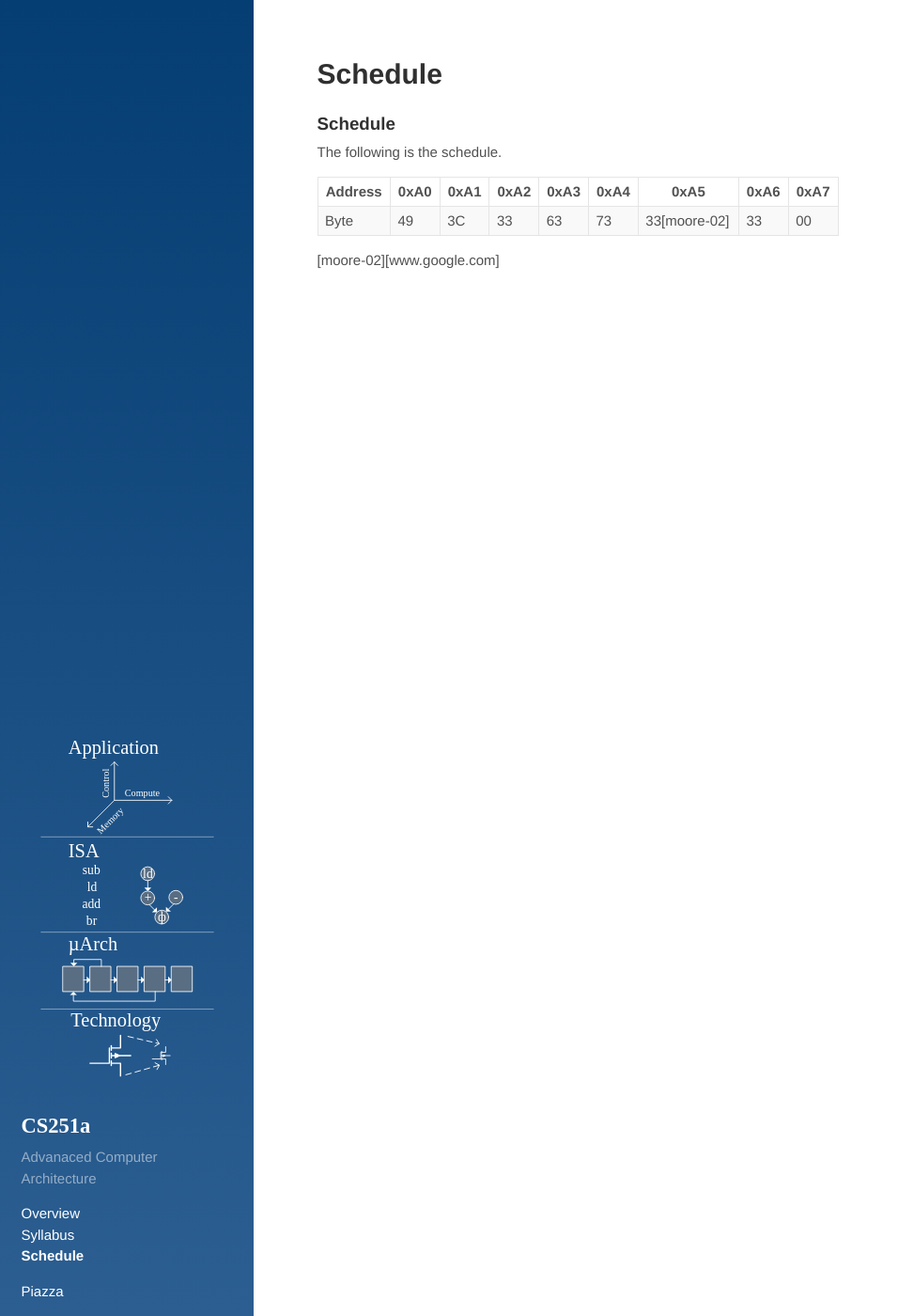
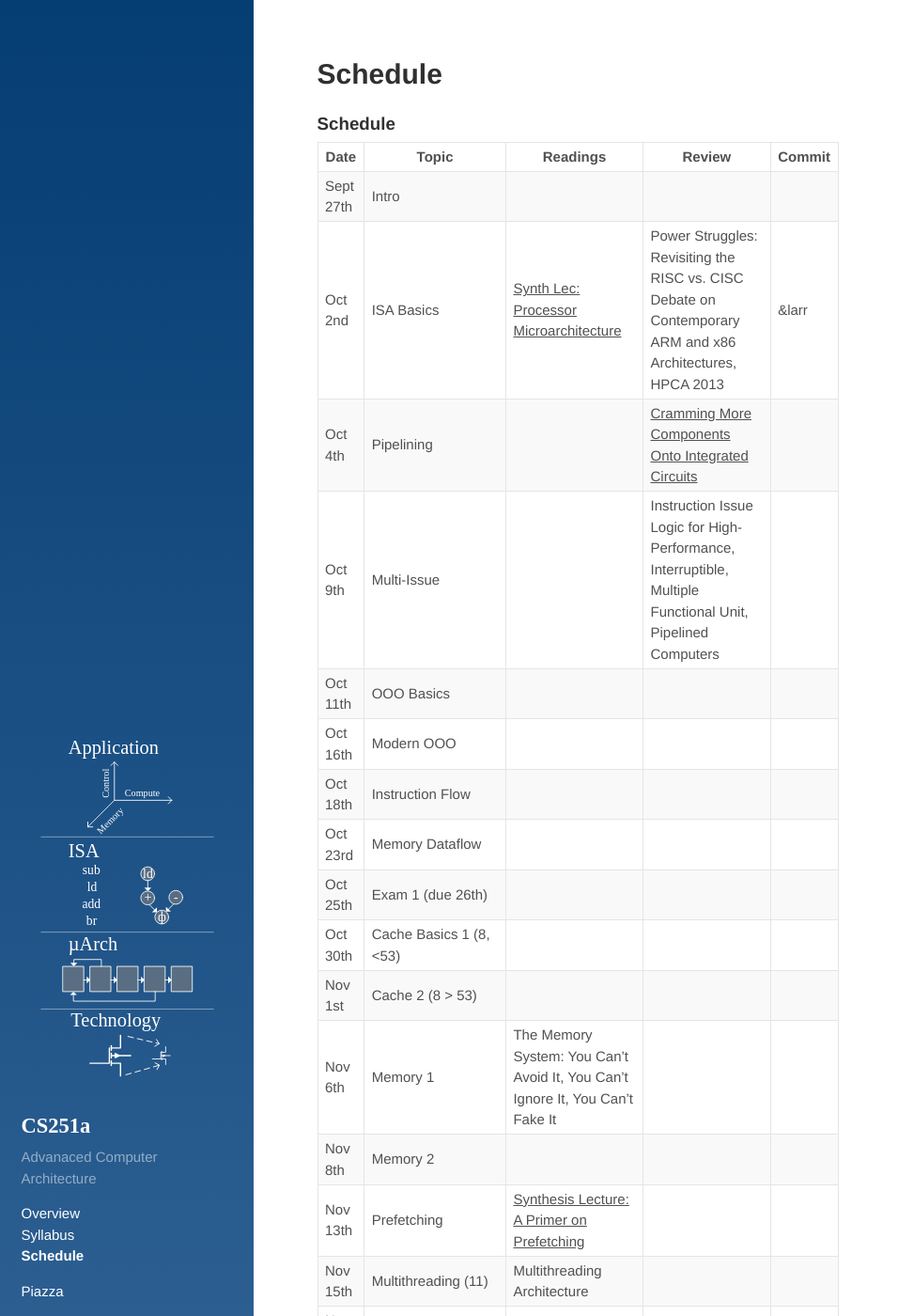
Before and after one commit to PolyArch/cs259, a Jekyll site: the page built from 02-schedule.md, in a window 1280 px wide and 1400 px high. Shown: the whole window at 94% size, without its empty margins (0-956 px from the left). Built offline with Jekyll 4.4.1, drawn with Linux system fonts in a browser that asks for light colours; some of the changed text lies outside the part shown.

Commit message:
first version of schedule

```diff
--- a/02-schedule.md
+++ b/02-schedule.md
@@ -5,11 +5,31 @@ title: Schedule
 
 ### Schedule
 
-The following is the schedule.
-
-| Address | 0xA0 | 0xA1 | 0xA2 | 0xA3 | 0xA4 | 0xA5 | 0xA6 | 0xA7 |
-|---------|------|------|------|------|------|------|------|------|
-| Byte    | 49   | 3C   | 33   | 63   | 73   | 33[moore-02]   | 33   | 00   |
+| Date      | Topic                                  | Readings                                                                      | Review                                                                                                     | Commit |
+|-----------|----------------------------------------|-------------------------------------------------------------------------------|------------------------------------------------------------------------------------------------------------|--------|
+| Sept 27th | Intro                                  |                                                                               |                                                                                                            |        |
+| Oct 2nd   | ISA Basics                             | [Synth Lec: Processor Microarchitecture][synth-proc-micro]                    | Power Struggles: Revisiting the RISC vs. CISC Debate on Contemporary ARM and x86 Architectures, HPCA 2013  | &larr  |
+| Oct 4th   | Pipelining                             |                                                                               | [Cramming More Components Onto Integrated Circuits][moore65]                                               |        |
+| Oct 9th   | Multi-Issue                            |                                                                               | Instruction Issue Logic for High-Performance, Interruptible, Multiple Functional Unit, Pipelined Computers |        |
+| Oct 11th  | OOO Basics                             |                                                                               |                                                                                                            |        |
+| Oct 16th  | Modern OOO                             |                                                                               |                                                                                                            |        |
+| Oct 18th  | Instruction Flow                       |                                                                               |                                                                                                            |        |
+| Oct 23rd  | Memory Dataflow                        |                                                                               |                                                                                                            |        |
+| Oct 25th  | Exam 1 (due 26th)                      |                                                                               |                                                                                                            |        |
+| Oct 30th  | Cache Basics 1  (8, <53)               |                                                                               |                                                                                                            |        |
+| Nov 1st   | Cache 2  (8 > 53)                      |                                                                               |                                                                                                            |        |
+| Nov 6th   | Memory 1                               | The Memory System: You Can't Avoid It, You Can't Ignore It, You Can't Fake It |                                                                                                            |        |
+| Nov 8th   | Memory 2                               |                                                                               |                                                                                                            |        |
+| Nov 13th  | Prefetching                            | [Synthesis Lecture: A Primer on Prefetching][synth-prefetch]                  |                                                                                                            |        |
+| Nov 15th  | Multithreading (11)                    | Multithreading Architecture                                                   |                                                                                                            |        |
+| Nov 20th  | Exam 2 (due 21st)                      |                                                                               |                                                                                                            |        |
+| Nov 27th  | Multiprocessing (12) + synchronizaiton |                                                                               |                                                                                                            |        |
+| Nov 29th  | Security (Spectre/Meltdown)            |                                                                               |                                                                                                            |        |
+| Dec 4th   | SIMD + GPUs                            |                                                                               |                                                                                                            |        |
+| Dec 6th   | Challenges Ahead & Specialization      |                                                                               |                                                                                                            |        |
 
 
-[moore-02][www.google.com]
+
+[synth-proc-micro]: https://www.morganclaypool.com/doi/pdf/10.2200/S00309ED1V01Y201011CAC012
+[synth-prefetch]: https://www.morganclaypool.com/doi/pdf/10.2200/S00581ED1V01Y201405CAC028
+[moore65]: https://www.cs.utexas.edu/~fussell/courses/cs352h/papers/moore.pdf
```
